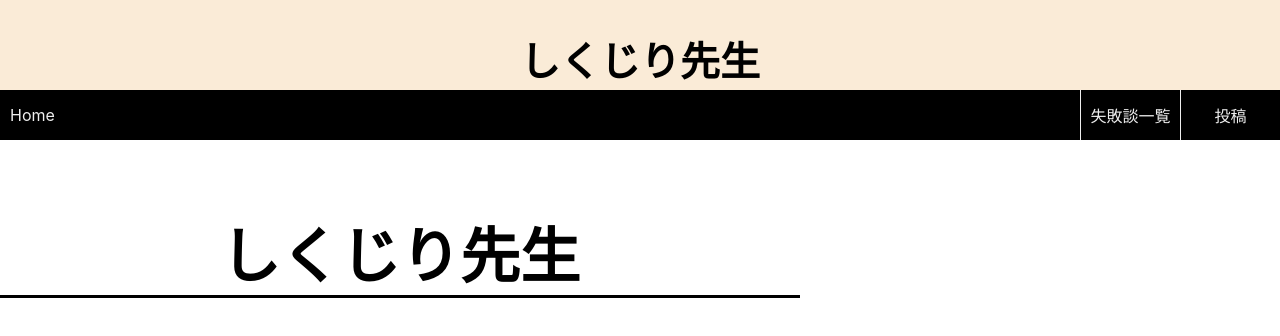
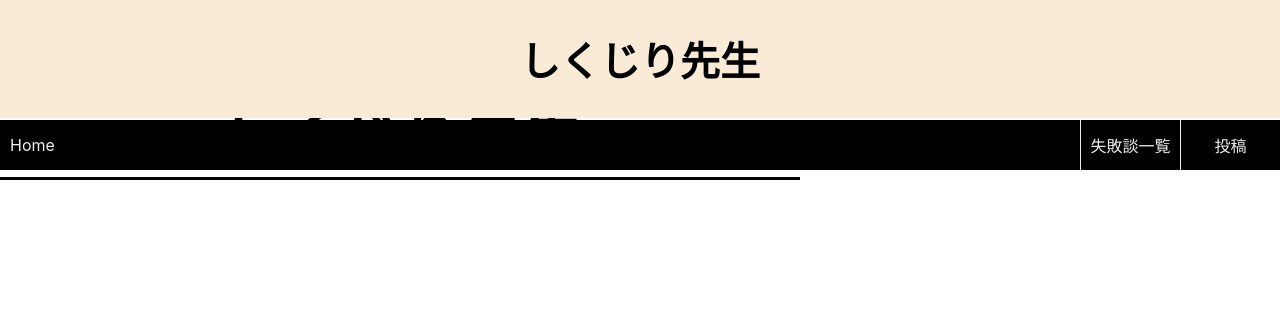
Before and after one commit to shikujiriSensei/sensei, a Vue app: page / in a window 1280 px wide. Shown: the top 336 px of the page. Built offline with nearby package versions, Linux system fonts and the light colour scheme.

Commit message:
vue-infinite-scroll

```diff
--- a/package.json
+++ b/package.json
@@ -11,6 +11,7 @@
     "core-js": "^3.6.5",
     "firebase": "^9.8.2",
     "vue": "^3.0.0",
+    "vue-infinite-loading": "^2.4.5",
     "vue-router": "^4.0.0-0"
   },
   "devDependencies": {
--- a/src/components/NavBar.vue
+++ b/src/components/NavBar.vue
@@ -16,6 +16,11 @@
 </template>
 
 <style scoped>
+header {
+  position: fixed;
+  width: 100%;
+  top: 0;
+}
 .header h1 {
   font-size: 40px;
   background-color: antiquewhite;
@@ -33,7 +38,7 @@
 .nav__bar {
   position: fixed;
   width: 100%;
-  top: 90px;
+  top: 120px;
   height: 50px;
   display: flex;
   justify-content: space-between;
--- a/src/main.js
+++ b/src/main.js
@@ -2,5 +2,6 @@
 import App from "./App.vue"
 import router from "./router"
 import "./firebase.js"
+// import InfiniteLoading from "vue-infinite-loading"
 
 createApp(App).use(router).mount("#app")
--- a/src/views/List.vue
+++ b/src/views/List.vue
@@ -12,6 +12,7 @@
         >
           {{ episode.text }}
         </div>
+        <infinite-loading @infinite="infiniteHandler"></infinite-loading>
       </div>
       <div class="centerContainer">
         <div>
@@ -33,26 +34,50 @@
 </template>
 
 <script>
-/* 変更点１ */
 import { collection, getDocs } from "firebase/firestore"
 import { db } from "../firebase"
+// import InfiniteLoading from "vue-infinite-loading"
 
 export default {
+  // components: {
+  //   InfiniteLoading,
+  // },
   data() {
     return {
-      /* 変更点２ */
       episodes: [],
+      episodesData: [],
+      start: 0,
+      end: 3,
     }
   },
   created() {
     getDocs(collection(db, "shikujiri")).then((snapshot) => {
       snapshot.forEach((doc) => {
-        this.episodes.push({
+        this.episodesData.push({
           id: doc.id,
           ...doc.data(),
         })
       })
     })
+  },
+  methods: {
+    infiniteHandler($state) {
+      if (this.end > this.episodesData.length) {
+        // 表示するデータが無くなった場合
+        $state.complete()
+      } else {
+        // 表示するデータがある場合
+        this.getEpisodes()
+        $state.loaded()
+      }
+    },
+    getEpisodes() {
+      this.episodes = this.episodes.concat(
+        this.episodesData.slice(this.start, this.end)
+      )
+      this.start = this.start + 3
+      this.end = this.end + 3
+    },
   },
 }
 </script>
@@ -63,6 +88,7 @@
   flex-direction: column;
   align-items: center;
   min-height: 100vh;
+  padding: 170px;
 }
 .header {
   padding-top: 20px;
@@ -81,7 +107,6 @@
   padding-top: 100px;
   display: flex;
   align-items: center;
-  /* background-color: aqua; */
 }
 .centerContainer h3 {
   text-align: center;
```
Also changed, not shown: 1 other file (tests, documents, lock files or other folders).
